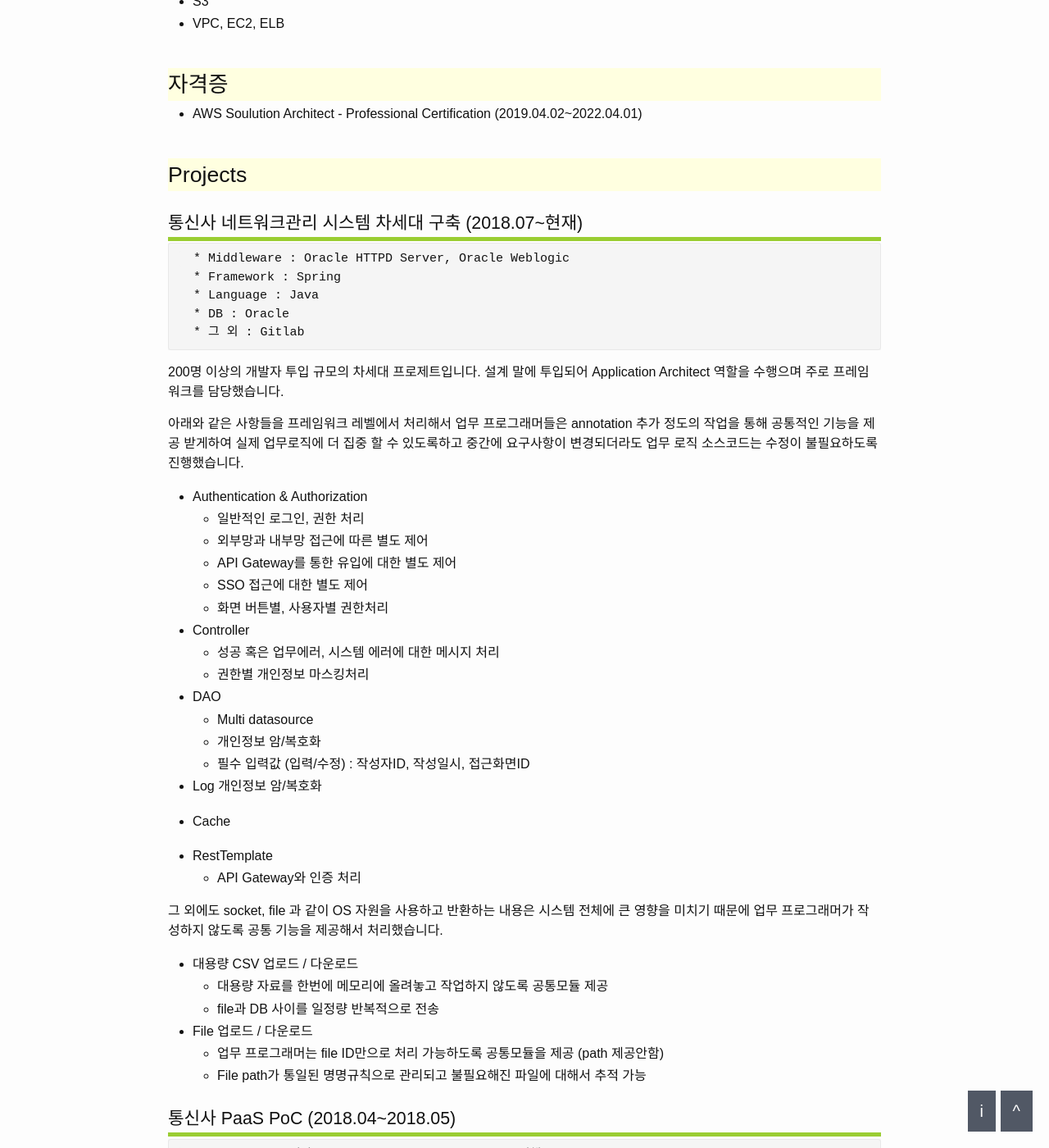
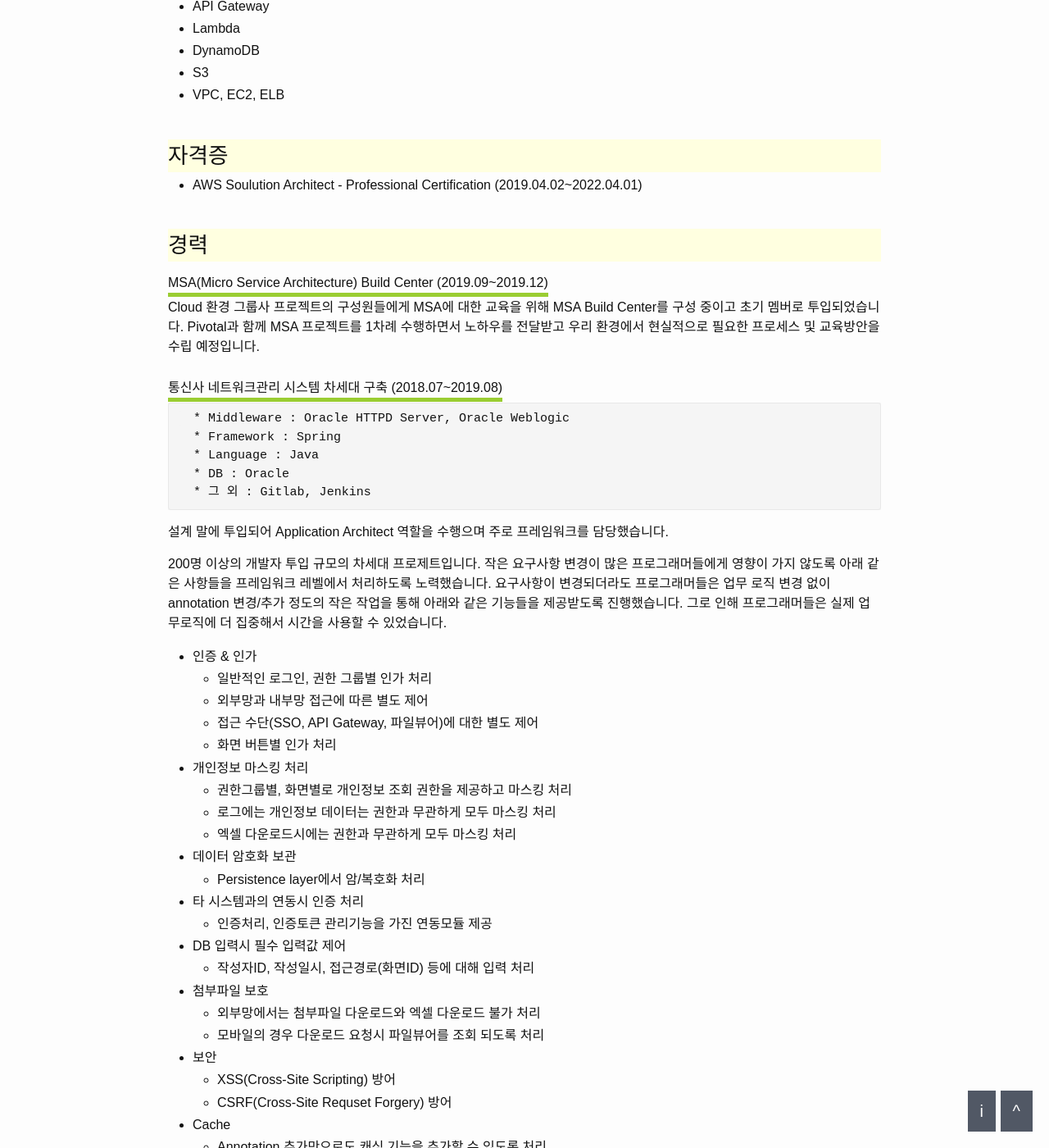
Before and after one commit to dveamer/dveamer.github.io, a Jekyll site: the page built from _posts/2018-07-01-resume.md, in a window 1280 px wide and 1400 px high, scrolled down 1391 px. Shown: the whole window at 82% size. Built offline with Jekyll 4.4.1, drawn with Linux system fonts in a browser that asks for light colours; some of the changed text lies outside the part shown.

Commit message:
homepage

```diff
--- a/_posts/2018-07-01-resume.md
+++ b/_posts/2018-07-01-resume.md
@@ -10,31 +10,37 @@
 
 <!--more-->
 
-# Skill Set
+# 보유기술역량
 
-## Language
+### Language
 
   * Java, Python3
   * HTML/CSS, Javascript, JQuery
-  * Android
+  * Android Java
 
-## Middleware
+### Middleware
 
   * HAProxy, Keepalived
   * Nginx, Apache HTTPD
   * Apache Tomcat
 
-## Framework
+### Framework
 
   * Spring, Spring Boot
   * Netty
 
-## Database
+### Repository
 
   * Oracle, MariaDB
   * Redis
 
-## AWS
+### CI/CD
+
+  * GitLab, SVN
+  * Jenkins
+  * Maven, Ant
+
+### AWS
 
   * Cloud-Front
   * Route53
@@ -48,61 +54,72 @@
 
   * AWS Soulution Architect - Professional Certification (2019.04.02~2022.04.01)
 
-# Projects
+# 경력
 
-## 통신사 네트워크관리 시스템 차세대 구축 (2018.07~현재)
+### MSA(Micro Service Architecture) Build Center (2019.09~2019.12)
+
+Cloud 환경 그룹사 프로젝트의 구성원들에게 MSA에 대한 교육을 위해 MSA Build Center를 구성 중이고 초기 멤버로 투입되었습니다. Pivotal과 함께 MSA 프로젝트를 1차례 수행하면서 노하우를 전달받고 우리 환경에서 현실적으로 필요한 프로세스 및 교육방안을 수립 예정입니다.
+
+### 통신사 네트워크관리 시스템 차세대 구축 (2018.07~2019.08)
 
 ~~~
   * Middleware : Oracle HTTPD Server, Oracle Weblogic
   * Framework : Spring
   * Language : Java
   * DB : Oracle
-  * 그 외 : Gitlab
+  * 그 외 : Gitlab, Jenkins
 ~~~
 
-200명 이상의 개발자 투입 규모의 차세대 프로제트입니다. 설계 말에 투입되어 Application Architect 역할을 수행으며 주로 프레임워크를 담당했습니다.
+설계 말에 투입되어 Application Architect 역할을 수행으며 주로 프레임워크를 담당했습니다.
 
-아래와 같은 사항들을 프레임워크 레벨에서 처리해서 업무 프로그래머들은 annotation 추가 정도의 작업을 통해 공통적인 기능을 제공 받게하여 실제 업무로직에 더 집중 할 수 있도록하고 중간에 요구사항이 변경되더라도 업무 로직 소스코드는 수정이 불필요하도록 진행했습니다.
+200명 이상의 개발자 투입 규모의 차세대 프로제트입니다. 작은 요구사항 변경이 많은 프로그래머들에게 영향이 가지 않도록 아래 같은 사항들을 프레임워크 레벨에서 처리하도록 노력했습니다. 요구사항이 변경되더라도 프로그래머들은 업무 로직 변경 없이 annotation 변경/추가 정도의 작은 작업을 통해 아래와 같은 기능들을 제공받도록 진행했습니다. 그로 인해 프로그래머들은 실제 업무로직에 더 집중해서 시간을 사용할 수 있었습니다.
 
-  * Authentication & Authorization
-    - 일반적인 로그인, 권한 처리
+  * 인증 & 인가
+    - 일반적인 로그인, 권한 그룹별 인가 처리
     - 외부망과 내부망 접근에 따른 별도 제어
-    - API Gateway를 통한 유입에 대한 별도 제어
-    - SSO 접근에 대한 별도 제어
-    - 화면 버튼별, 사용자별 권한처리
+    - 접근 수단(SSO, API Gateway, 파일뷰어)에 대한 별도 제어
+    - 화면 버튼별 인가 처리
 
-  * Controller
-    - 성공 혹은 업무에러, 시스템 에러에 대한 메시지 처리
-    - 권한별 개인정보 마스킹처리
+  * 개인정보 마스킹 처리
+    - 권한그룹별, 화면별로 개인정보 조회 권한을 제공하고 마스킹 처리
+    - 로그에는 개인정보 데이터는 권한과 무관하게 모두 마스킹 처리
+    - 엑셀 다운로드시에는 권한과 무관하게 모두 마스킹 처리
 
-  * DAO
-    - Multi datasource
-    - 개인정보 암/복호화
-    - 필수 입력값 (입력/수정) : 작성자ID, 작성일시, 접근화면ID
+  * 데이터 암호화 보관
+    - Persistence layer에서 암/복호화 처리
 
-  * Log 개인정보 암/복호화
+  * 타 시스템과의 연동시 인증 처리
+    - 인증처리, 인증토큰 관리기능을 가진 연동모듈 제공
+
+  * DB 입력시 필수 입력값 제어
+    - 작성자ID, 작성일시, 접근경로(화면ID) 등에 대해 입력 처리
+
+  * 첨부파일 보호
+    - 외부망에서는 첨부파일 다운로드와 엑셀 다운로드 불가 처리
+    - 모바일의 경우 다운로드 요청시 파일뷰어를 조회 되도록 처리
+
+  * 보안
+    - XSS(Cross-Site Scripting) 방어
+    - CSRF(Cross-Site Requset Forgery) 방어
 
   * Cache
-
-  * RestTemplate
-    - API Gateway와 인증 처리
+    - Annotation 추가만으로도 캐싱 기능을 추가할 수 있도록 처리
 
 
 그 외에도 socket, file 과 같이 OS 자원을 사용하고 반환하는 내용은 시스템 전체에 큰 영향을 미치기 때문에 업무 프로그래머가 작성하지 않도록 공통 기능을 제공해서 처리했습니다.
 
   * 대용량 CSV 업로드 / 다운로드
-    - 대용량 자료를 한번에 메모리에 올려놓고 작업하지 않도록 공통모듈 제공
-    - file과 DB 사이를 일정량 반복적으로 전송
+    - 대용량을 처리할 수 있도록 stream/paging 방식으로 처리
 
   * File 업로드 / 다운로드
     - 업무 프로그래머는 file ID만으로 처리 가능하도록 공통모듈을 제공 (path 제공안함)
     - File path가 통일된 명명규칙으로 관리되고 불필요해진 파일에 대해서 추적 가능
 
 
-## 통신사 PaaS PoC (2018.04~2018.05)
+### 통신사 PaaS PoC (2018.04~2018.05)
 
 ~~~
-  * Kubernetes 기반 PaaS PoC(Proof Of Concept) 진행
+  * Kubernetes 기반 PaaS PoC(Proof of Concept) 진행
   * 대상 솔루션 : Redhat OCP(Open Cloud Platform), IBM ICP(IBM Cloud Private)
 ~~~
 
@@ -113,7 +130,7 @@
   * 부하 테스트를 준비하여 scale in/out 기능 확인
   * blud-grean 배포, Canary 배포 기능 확인
 
-## 통신사 AI 플랫폼 구축 (2017.09~2018.03)
+### 통신사 AI 플랫폼 구축 (2017.09~2018.03)
 
 ~~~
   * MSA(Micro Service Architecture)
@@ -125,69 +142,79 @@
   * 그 외 : ELB(CLB, ALB, NLB), EC2(AWS Linux), S3, SVN, Jenkins
 ~~~
 
-구축 단계에 투입되어 50명 가량의 업무개발자와 함께 Application Architect 역할을 수행했으며 주로 미들웨어를 담당했습니다.
+구축 단계에 투입되어 50명 가량의 업무개발자와 함께 Application Architect 역할과 미들웨어 관리를 담당했습니다.
 
   * 개발, 검수, 운영 환경을 합쳐서 200대에 달하는 EC2 & 미들웨어 관리
   * 성능 테스트 및 최적화 작업 : Thread 덤프 분석, GC 로그 분석 등
-  * Apache HTTPD와 ELB(CLB, ALB) 사이에서 생긴 트러블 분석, 해결
-  * AWS AuroraDB fail-over 테스트 : 3초 이상 걸리는 take-over에 대한 원인 분석
+  * [Apache HTTPD와 ELB(CLB, ALB) 사이에서 생긴 트러블 분석, 해결](/backend/TroubleshootingDNSHAOnAWS.html#Apache HTTPD 와 ELB)
+  * [AWS AuroraDB fail-over 테스트 : 3초 이상 걸리는 take-over에 대한 원인 분석](/backend/TroubleshootingDNSHAOnAWS.html#Aurora DB Fail-Over)
   * AuroraDB storage 이슈가 발생하여, key-value로만 사용되는 트래픽 로그 데이터를 DynamoDB로 전환토록 가이드
   * 디바이스 펌웨어 배포방안에 대해서 S3의 presigned-URL 방식으로 진행하도록 가이드
   * Redis를 이용해서 세션 서버 구축
 
-## EDI(전자문서교환) Vendor 서비스 (2015.01~2017.08)
+### EDI(전자문서교환) Vendor 서비스 (2015.01~2017.08)
 
 ~~~
   * Middleware : N/A
   * Framework : 자체 프레임워크
   * Language : Java
   * DB : Oracle
-  * 그 외 : HAProxy, Keepalived, Netty, SVN, ANT
+  * 그 외 : HAProxy, Keepalived, Netty, SVN, Ant
 ~~~
 
+금융사와 기업간의 EDI에 대한 중계시스템을 개선하는 작업을 했습니다.
 미들웨어와 프레임워크 없이 순수 Java로 진행한 프로젝트 입니다. 유지보수를 하며 안정성 확보, 기능 추가 작업들을 진행했습니다. Client, CS(Communication Server), AP(Application Server)로 구성됐습니다. 각 서버는 queue와 worker thread pool을 이용해서 부하를 견딜 수 있도록 구성되었고 시스템간은 TCP/IP Socket 통신으로 정보를 주고 받았습니다.
 
 저는 이 프로젝트에서 AP서버의 안정성 및 HA확보, CS서버의 안정성 확보를 위한 아키텍처 재구성, 비동기 대용량파일 송수신 통신 모듈 개발 등을 진행했습니다.
 
-### AP서버 안정성 확보
-  * Server Migration (Solaris 10 -> RHEL5.5)
-  * 소프트웨어L4(HAProxy, Keepalived)를 구성하여 AP서버의 HA확보
+  * AP서버 안정성 확보
+    - Server migration (Solaris 10 -> RHEL5.5)
+    - [소프트웨어L4(HAProxy, Keepalived)를 구성하여 AP서버의 HA확보](/architecture/HAProxyAndKeepalived.html)
 
-### CS서버 안정성 확보
-  * Process 단위로 관리되던 시스템을 thread별로 관리 가능하도록 재설계 & 개발
-  * 리스크 적은 고객사들을 분류 후 해당 프로세스들을 통합하여 서버 자원을 확보
+  * CS서버 안정성 확보
+    - Process 단위로 관리되던 시스템을 thread별로 관리 가능하도록 재설계 & 개발
+    - 리스크 적은 고객사들을 분류 후 해당 프로세스들을 통합하여 서버 자원을 확보
 
-### 비동기 대용량파일 송수신 통신모듈 개발 & 신규기능 추가
-  * 금결원의 계좌이동서비스, 출금이체 동의자료 조회 서비스 사업에 대응을 위한 시스템 변경
-  * 실시간 전송 시스템과, 배치 전송 시스템을 엮어내는 변화가 필요했지만 legacy 시스템에 영향 없도록 진행
-  * Netty 프레임워크를 이용하여 대용량 파일 송수신 모듈 개발
+  * 비동기 대용량파일 송수신 통신모듈 개발 & 신규기능 추가
+    - 금결원의 계좌이동서비스, 출금이체 동의자료 조회 서비스라는 신규 사업에 대응을 위한 시스템 변경
+    - 실시간 전송 시스템과, 배치 전송 시스템을 엮어내는 변화가 필요했지만 legacy 시스템에 영향 없도록 진행
+    - Netty 프레임워크를 이용하여 대용량 파일 송수신 모듈 개발
 
-## 글로벌 결제환경 기능개선 (2014.01~06 , 2013.05~09)
+성장곡선을 그리고 있는 사업이 아니고 이미 굉장히 성숙된 사업 영역이었기 때문에 비용 최소화라는 목표도 함께 갖고 있었습니다. EoS(End of Support)상황이고 유지보수 비용이 많이 드는 Solaris에서 REHL로 다운그레이드했고 물리 L4가 아닌 소프트웨어 L4를 제안했습니다.
+
+### 글로벌 결제환경 기능개선 (2014.01~06 , 2013.05~09)
 
 ~~~
   * Framework : 결제시스템(Java Servlet), 빌링시스템(Spring)
   * Language : Java, JavaScript
   * DB : Oracle
-  * 그 외 : SVN, ANT
+  * 그 외 : SVN, Ant
 ~~~
 
-로컬 사용자에게 편의를 제공하기 위해 기존 Paypal, Golobal Collector 를 통해서만 이뤄지던 결제환경을 개선했습니다. 각 지역에서 유명한 결제방법을 추가했습니다.
-각 지역에서 유명한 로컬 결제업체API 연동을 통해 로컬결제가 되도록 처리했고 빌링 시스템을 구축했습니다.
+글로벌 결제업체와 상품 판매업체간의 결제업무에 대한 중계시스템을 개선하는 작업을 했습니다.
+
+글로벌 사용자에게 보다 나은 경험을 제공하기 위해 각 지역의 유명한 결제방법을 추가했습니다.
+로컬 결제업체 API 연동을 통해 로컬결제가 되도록 처리하고 빌링 시스템을 구축했습니다.
+
+중계해야할 로컬 결제업체, 판매 업체가 계속 늘어날 것을 염두하고 결제 업체의 추가시에도 기존 업체들에 대한 소스는 수정 없이 진행가능하도록 확장가능하고 유연한 시스템을 설계, 구축 했습니다.
 
   * 중국향 : Ali-Pay, Ten-Pay, Union-Pay
   * 러시아향 : Yandex, Qiwi
   * 유럽향 : Europe Danal
 
-## 세종시 교육청 업무관리시스템 (2012.05~12)
+### 세종시 교육청 업무관리시스템 (2012.05~12)
 
 ~~~
   * DB : Oracle
 ~~~
 
-세종시 교육청이 생기면서 세종시 업무관리 시스템을 구축하고 충북, 충남 교육청의 자료를 마이그레이션 했습니다.
-제가 주로 진행한 작업은 DB 마이그레이션 작업으로 추출된 충북, 충남의 데이터를 가공, 적재 하는 프로시저를 개발했습니다.
+세종시 교육청이 생기면서 세종시 업무관리 시스템을 구축하고 충북, 충남 교육청의 자료를 마이그레이션하는 프로젝트였습니다.
+그 중 제가 진행한 작업은 DB 마이그레이션 작업입니다.
+마이그레이션 작업을 추출, 변환, 적재의 세과정으로 분류하면 충북, 충남의 데이터를 변환하고 세종시 시스템으로 적재하는 프로시저를 개발했습니다.
+변환 룰과 적재 룰만 최신화 시키고 프로시저를 실행시키면 되도록 수작업을 최소화했습니다. 심지어 실제 마이그레이션 작업은 제가 부재한 상태로 진행되었습니다. 추출된 데이터의 온라인 전송이 생각보다 많은 시간이 소요되어 하드디스크를 물리적으로 이동시키는 작업을 맡게되어 신입사원에게 프로시저 실행법을 인계했습니다.
+1회 사용될 프로그램이었지만 자동화해뒀고 수많은 테스트도 해봤기 때문에 가능했습니다.
 
-## 에듀파인 학교회계시스템 고도화 (2011.05~2012.04)
+### 에듀파인 학교회계시스템 고도화 (2011.05~2012.04)
 
 ~~~
   * Framework : Pro-Framework
@@ -195,12 +222,12 @@
   * DB : Oracle
 ~~~
 
-재무결산 업무를 전산화 하기 위해 개발을 진행했습니다. 재무결산 용 통계성 쿼리를 다수 작성하고 튜닝했습니다.
+재무결산 업무를 전산화 하기 위해 프로그래밍을 했습니다. 재무결산용 통계성 쿼리를 다수 작성하고 튜닝했습니다.
 
 
-# Career
+# Career Path
 
-## 회사에서의 현재 역할
+### 회사에서의 현재 역할
 
 SWA(SoftWare-Architect) 로 불리는 역할을 수행 중입니다.
 외부에서 AA(Application Architect)로 불리는 역할과 비슷하다고 볼 수 있습니다.
@@ -211,7 +238,7 @@
 그리고 프로젝트 상황에 인프라 관련 작업도 어느정도 참여합니다.
 업무에 맞춰서 서버 생성요청, 라우팅 설정요청, 방화벽 오픈요청 등을 하고 정상적으로 작업이 이뤄졌는지 테스트를 합니다.
 
-## Toy-Project에서의 역할
+### Toy-Project에서의 역할
 
 개인 프로젝트로 진행해왔기 때문에 A-Z까지 모든 역할을 다 수행해볼 수 있었습니다.
 최근에는 AWS Lambda를 주로 사용하기 때문에 설계와 프로그래밍에만 전념하고 있습니다.
@@ -224,7 +251,7 @@
 
   * [Toy-Project](/ToyProjects.html)
 
-## 추구하는 방향
+### 추구하는 방향
 
 프로그래머 기반의 Back-End 개발자로 나아가려합니다.
 
```
Also changed, not shown: _posts/2018-11-04-ToyProjects.md (+22 -6 lines).
